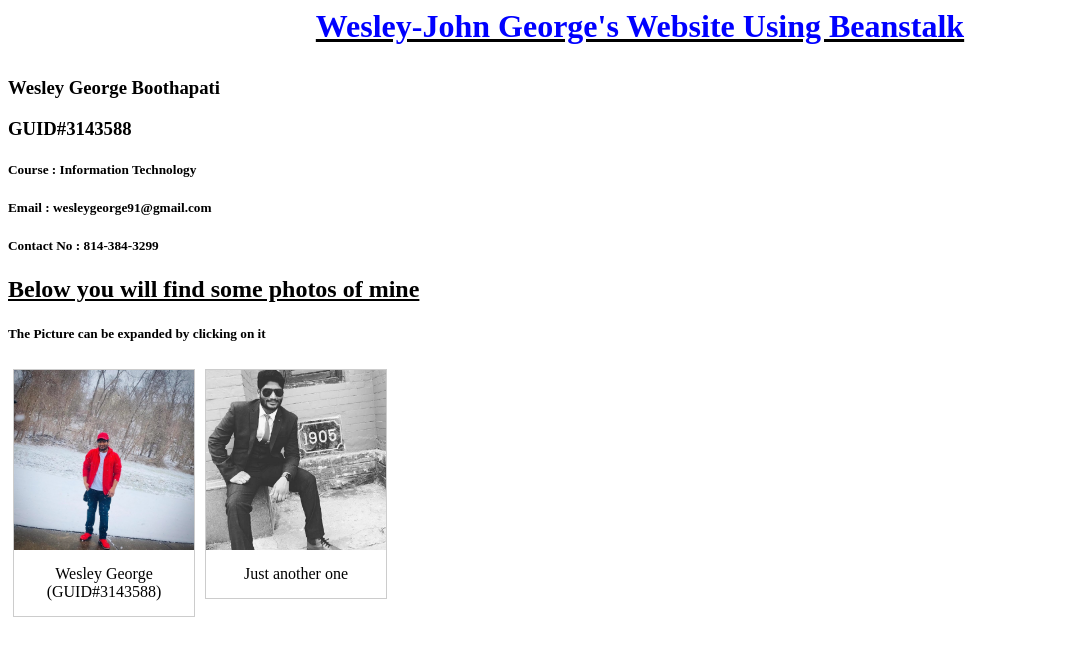
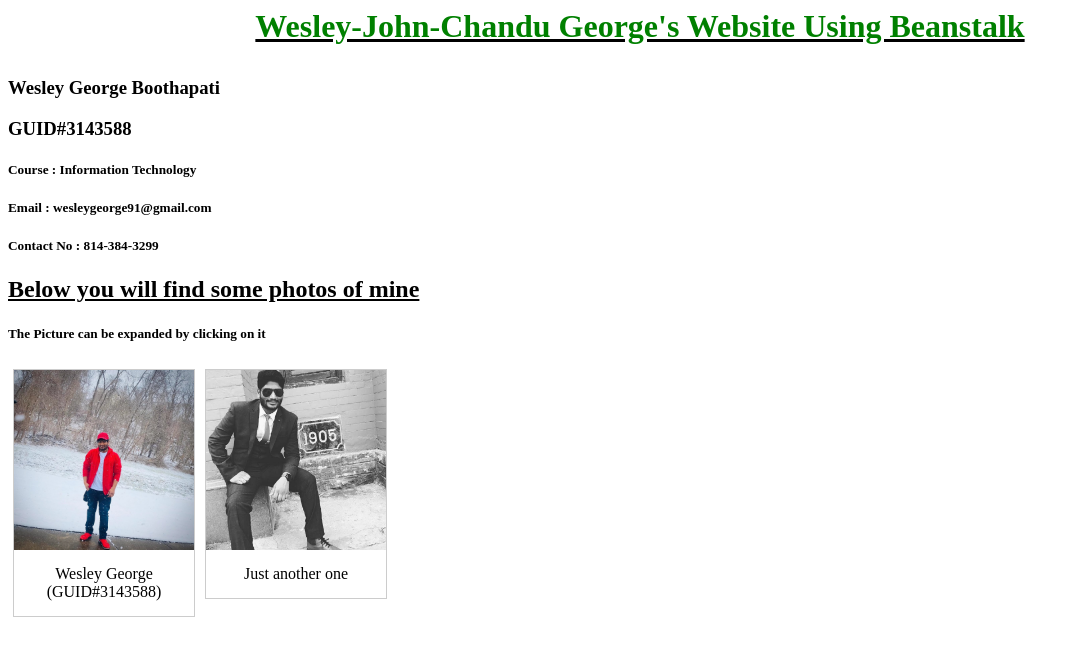
Before and after one commit to kanthchandu/wesley, a plain HTML site: page index.html in a window 1280 px wide. Shown: the whole page, without its empty margins (0-1080 px from the left). Drawn offline with Linux system fonts and the light colour scheme.

Commit message:
Blue changed green and added text

```diff
--- a/index.html
+++ b/index.html
@@ -3,7 +3,7 @@
 <body>
 <center>
 <h1>
-<u><p style="color:blue"> Wesley-John George's Website Using Beanstalk <p></u>
+<u><p style="color:Green"> Wesley-John-Chandu George's Website Using Beanstalk <p></u>
 </h1>
 </center>
 <html lang="en"><head><meta http-equiv="Content-Type" content="text/html; charset=UTF-8">
```
